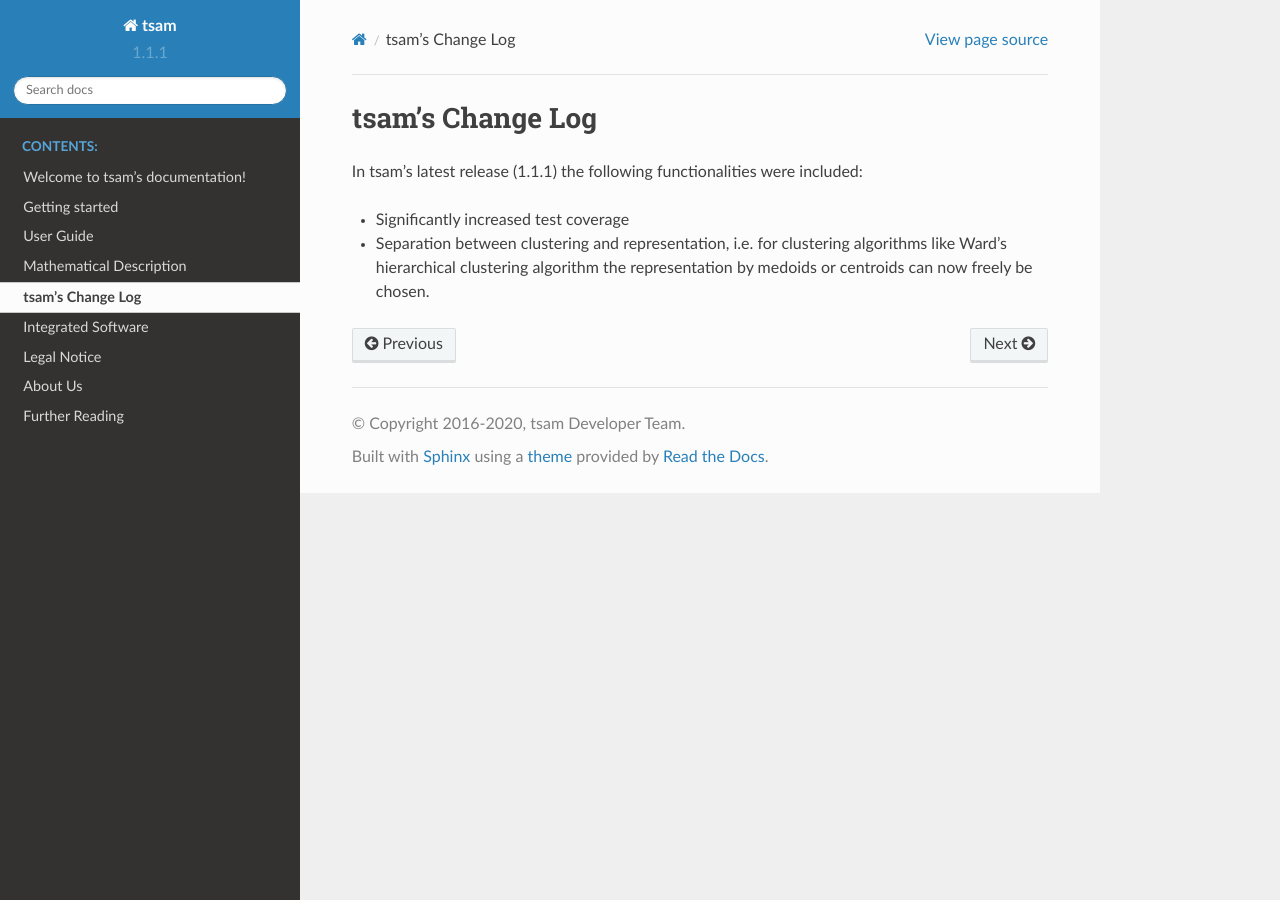
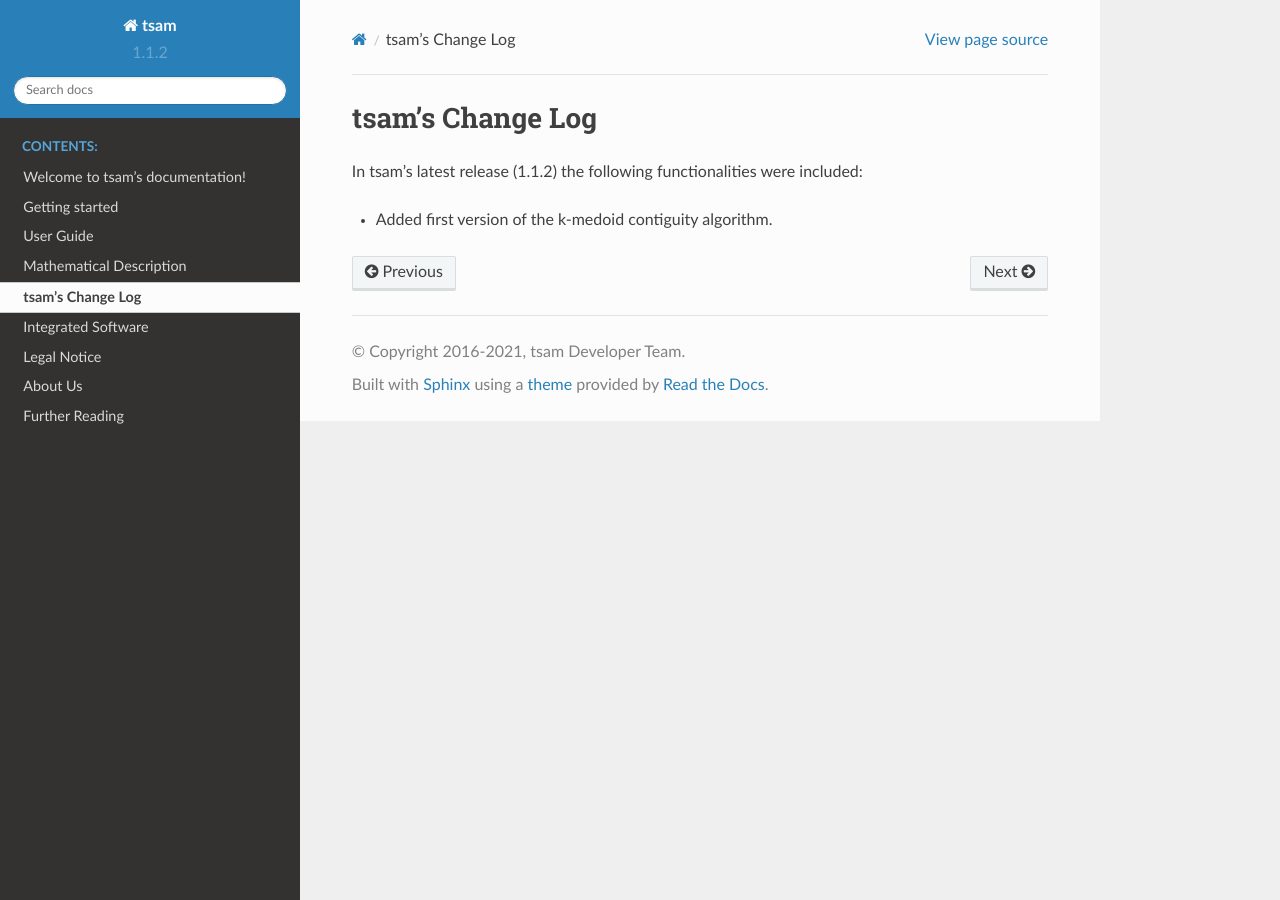
Before and after one commit to FZJ-IEK3-VSA/tsam, a Sphinx documentation site: the page built from docs/source/newsDoc.rst, in a window 1280 px wide. Built offline with Sphinx 7.4.7 and the Read the Docs theme 2.0.0, drawn with Linux system fonts in a browser that asks for light colours; formulas are drawn with MathJax 3.

Commit message:
Updated version for readTheDocs

```diff
--- a/docs/source/conf.py
+++ b/docs/source/conf.py
@@ -58,7 +58,7 @@ master_doc = 'index'
 
 # General information about the project.
 project = 'tsam'
-copyright = '2016-2020, tsam Developer Team'
+copyright = '2016-2021, tsam Developer Team'
 author = 'Leander Kotzur, Maximilian Hoffmann'
 
 # The version info for the project you're documenting, acts as replacement for
@@ -66,9 +66,9 @@ author = 'Leander Kotzur, Maximilian Hoffmann'
 # built documents.
 #
 # The short X.Y version.
-version = '1.1.1'
+version = '1.1.2'
 # The full version, including alpha/beta/rc tags.
-release = '1.1.1'
+release = '1.1.2'
 
 # The language for content autogenerated by Sphinx. Refer to documentation
 # for a list of supported languages.
--- a/docs/source/newsDoc.rst
+++ b/docs/source/newsDoc.rst
@@ -2,7 +2,6 @@
 tsam's Change Log
 #################
 
-In tsam's latest release (1.1.1) the following functionalities were included:
+In tsam's latest release (1.1.2) the following functionalities were included:
 
-* Significantly increased test coverage
-* Separation between clustering and representation, i.e. for clustering algorithms like Ward’s hierarchical clustering algorithm the representation by medoids or centroids can now freely be chosen.
+* Added first version of the k-medoid contiguity algorithm.
```
